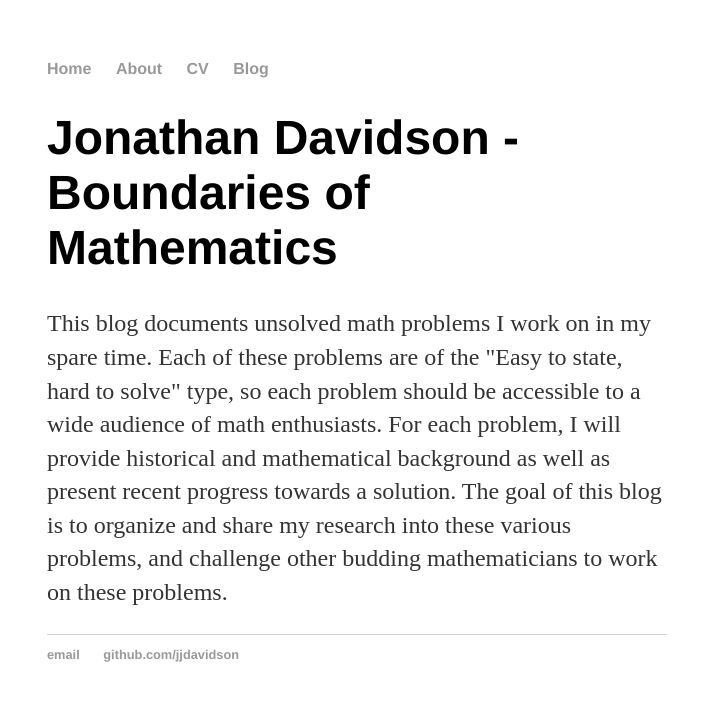
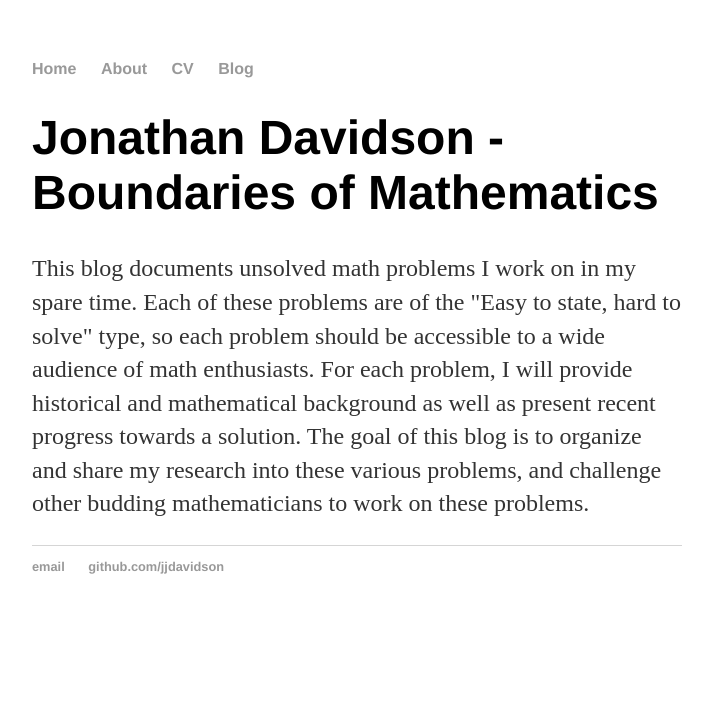
Before and after one commit to jjdavidson/jjdavidson.github.io, a Jekyll site: the page built from index.html, in a window 1280 px wide. Shown: the top 701 px of the page, without its empty margins (283-994 px from the left). Built offline with Jekyll 4.4.1, drawn with Linux system fonts in a browser that asks for light colours.

Commit message:
Update main.css

```diff
--- a/css/main.css
+++ b/css/main.css
@@ -1,7 +1,7 @@
 body {
     margin: 60px auto;
     width: 70%;
-    max-width: 620px;
+    max-width: 650px;
 }
 nav ul, footer ul {
     font-family:'Helvetica', 'Arial', 'Sans-Serif';
```
